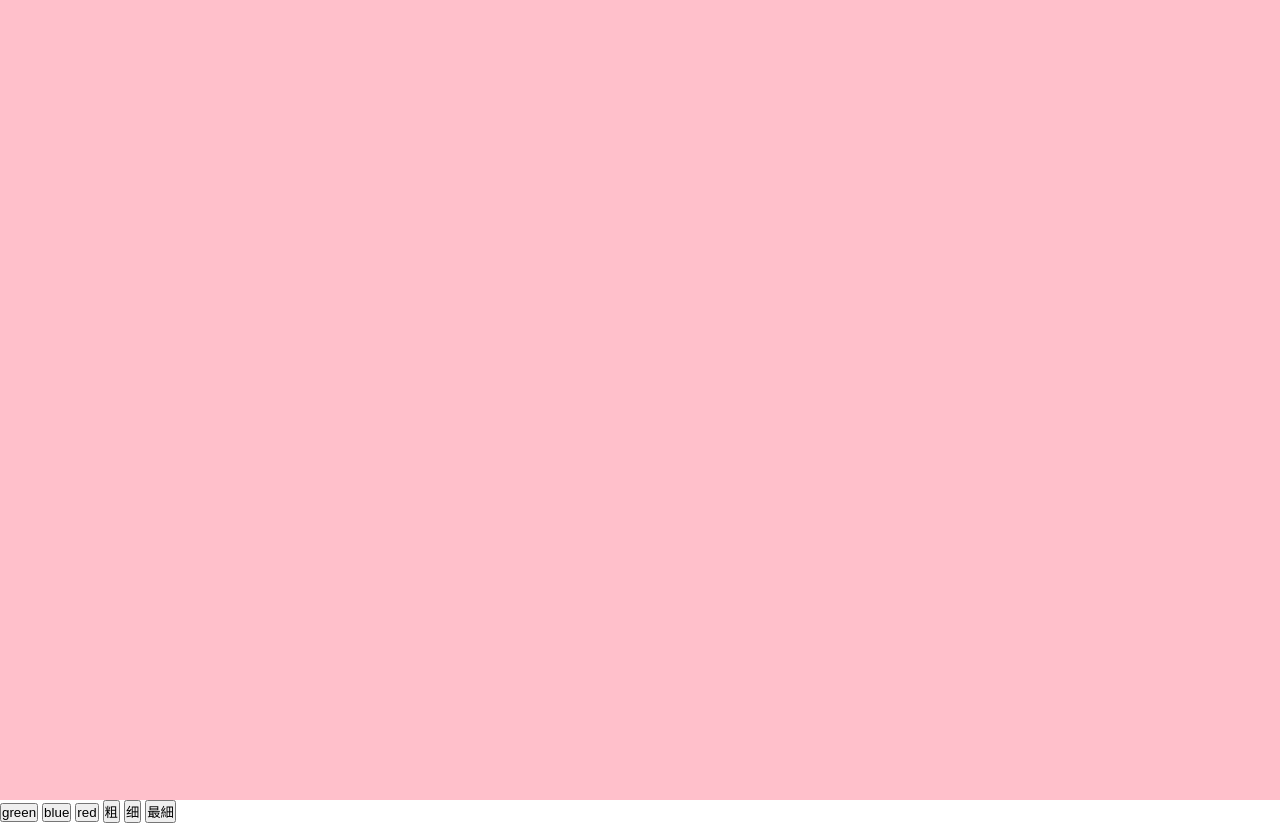
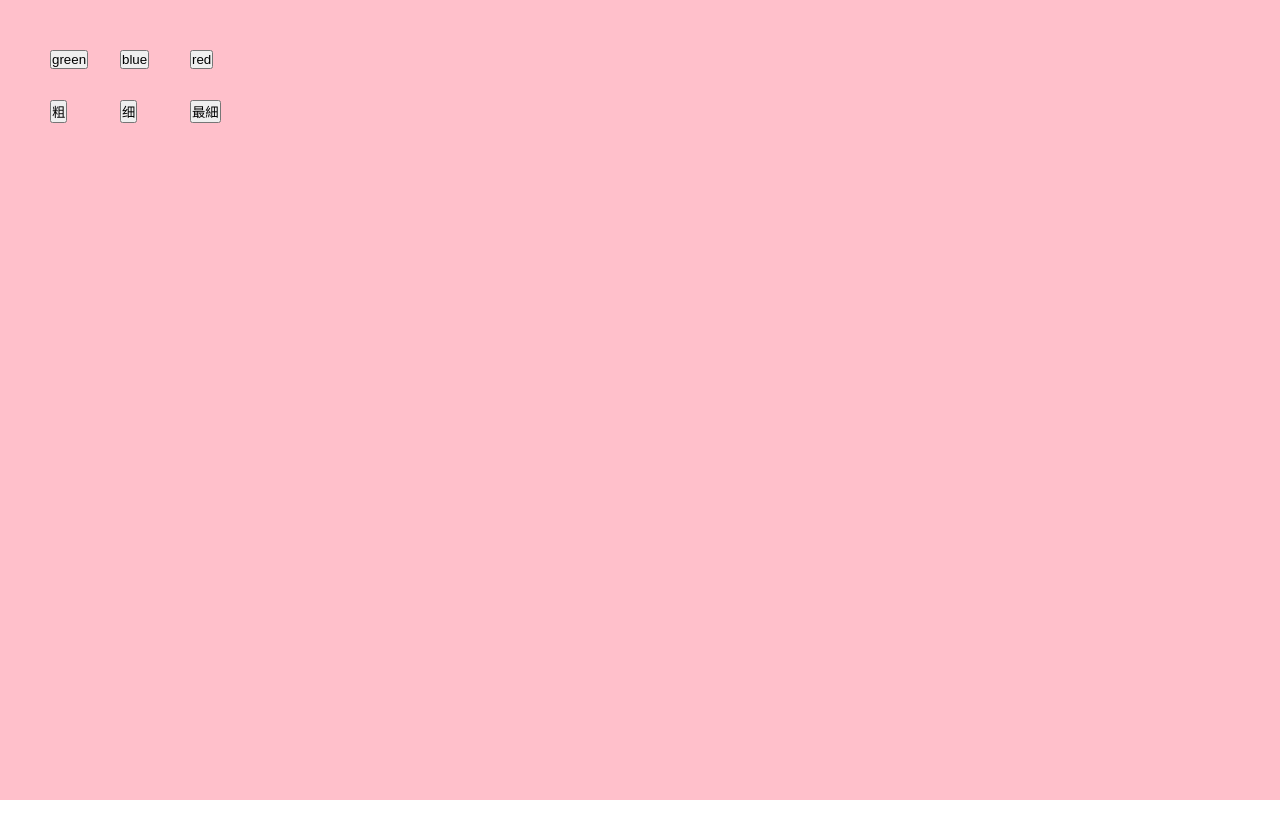
Before and after one commit to Konglingz/canvas-demo-1, a plain HTML site: page index.html in a window 1280 px wide. After the commit the page ends 800 px from the top, so only its background shows below. Drawn offline with Linux system fonts and the light colour scheme.

Commit message:
Update style.css

```diff
--- a/style.css
+++ b/style.css
@@ -8,3 +8,43 @@
     display: block;
     background: pink;
 }
+
+#green {
+    position: absolute;
+    top: 50px;
+    left: 50px;
+}
+
+#blue {
+    position: absolute;
+    top: 50px;
+    left: 120px;
+}
+
+#red {
+    position: absolute;
+    top: 50px;
+    left: 190px;
+}
+
+/* #line {
+    position: absolute;
+} */
+
+#fat {
+    position: absolute;
+    top: 100px;
+    left:50px;
+}
+
+#thin {
+    position: absolute;
+    top: 100px;
+    left: 120px;
+}
+
+#smaller {
+    position: absolute;
+    top: 100px;
+    left: 190px;
+}
```
